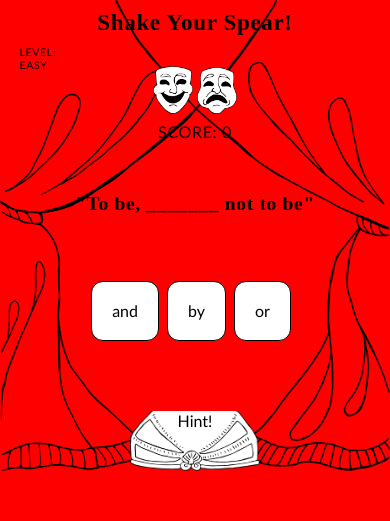
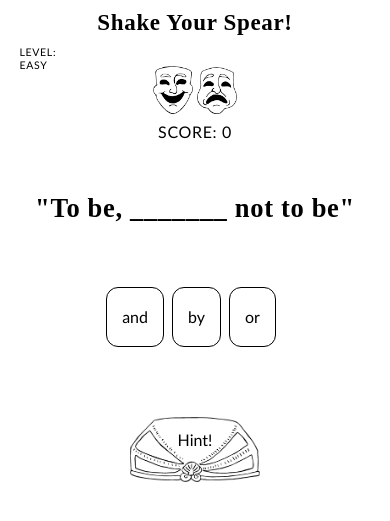
Before and after one commit to weresquirrel/wdi-shakespeare-game, a PHP site: page / in a window 390 px wide. Shown: the top 521 px of the page. Run offline with PHP 8.4, Linux system fonts and the light colour scheme; some libraries are stand-ins or nearby versions.

Commit message:
trying to make it responsive again, not very good

```diff
--- a/css/style.css
+++ b/css/style.css
@@ -100,9 +100,9 @@
 
 h2 {
   text-align: center;
-  /*font-size: 32px;*/
+  font-size: 32px;
   /*font-size: 2.000em;*/
-  font-size: 4vw;
+  /*font-size: 4vw;*/
   font-family: "Times New Roman";
   text-transform: none;
   min-height: 72px;
@@ -183,14 +183,15 @@
   display: block;
   text-transform: none;
   font-family: "Times New Roman";
-  /*font-size: 18px;*/
-  font-size: 2.2vw;
+  font-size: 18px;
+  /*font-size: 2.2vw;*/
   letter-spacing: 0.5pt;
   margin: 0;
   /*background-color: yellow;*/
 }
 
 @media screen and (max-width: 700px) {
+/*@media screen and (max-height: 580px) {*/
   body{
     background-color: red;
   }
@@ -224,9 +225,21 @@
   }
 
   footer button {
+    width: 130px;
+    min-height: 65px;
+    padding-bottom: 20px;
+  }
 
-    width: 130px;
-    min-height: auto;
-
+  #options button {
+    padding: 15px;
   }
 }
+
+@media screen and (max-width: 550px) {
+  body, #wrap {
+    background: none;
+  }
+  h2 {
+    font-size: 6.8vw;
+  }
+}
```
